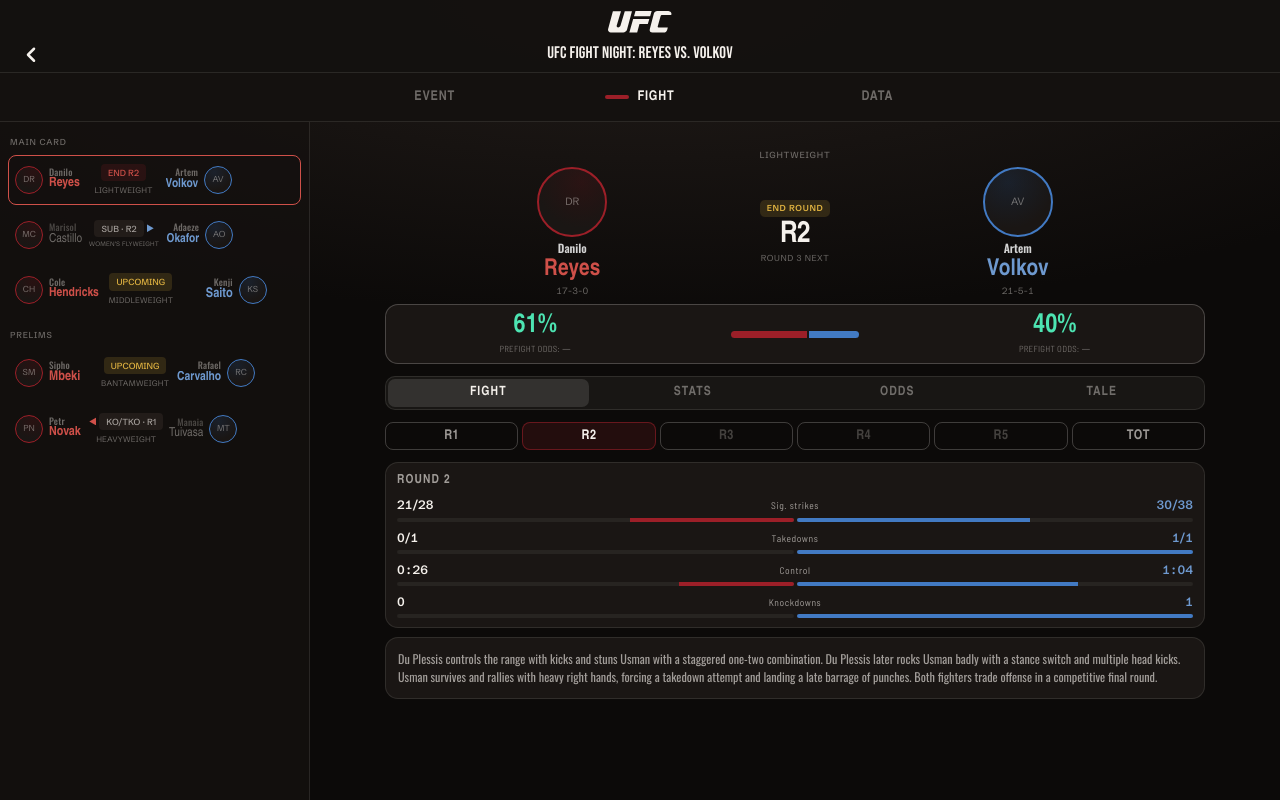
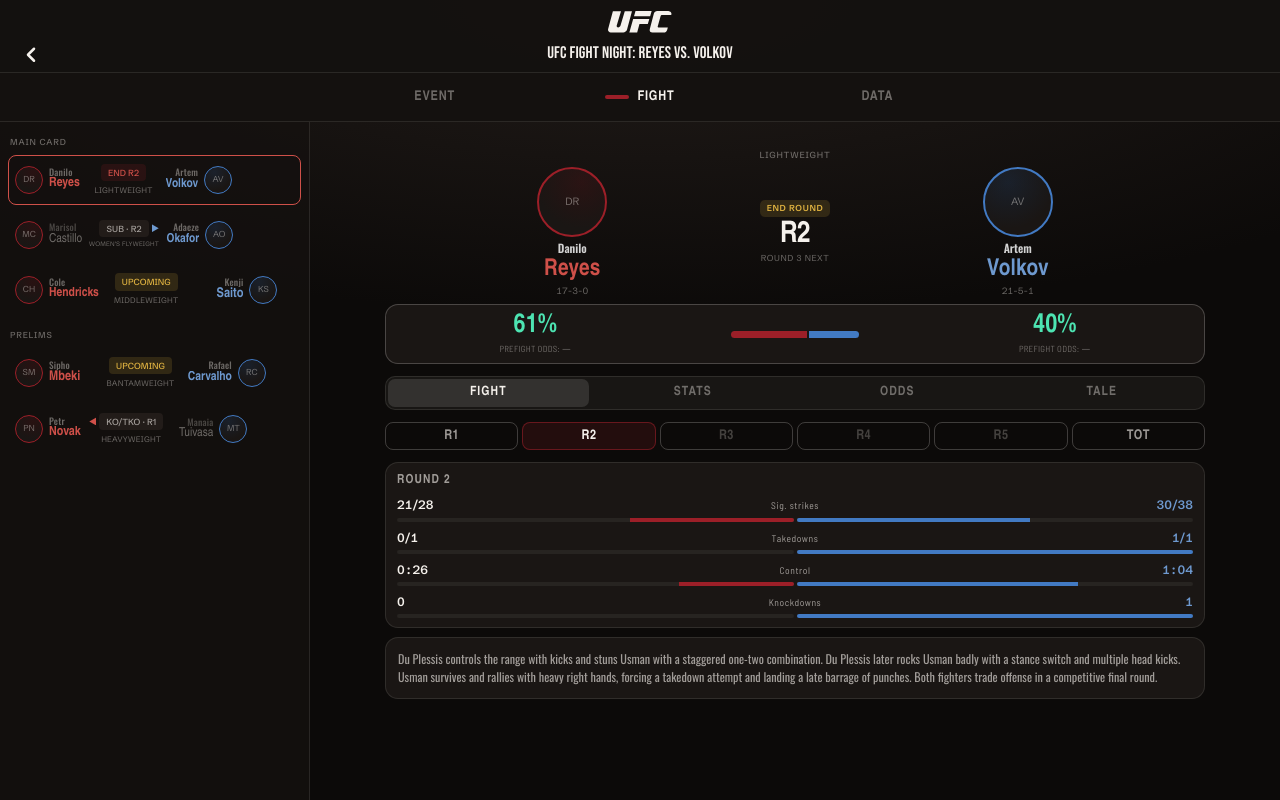
Before and after one commit to samayms/ufc-app, a React (Vite) app: page / in a window 1280 px wide. Built offline with nearby package versions, Linux system fonts and the light colour scheme; no server answers; a web font is replaced by a local one.

Commit message:
Stop the winner arrow from shifting list-row result text

```diff
--- a/src/ui/MatchupCard.tsx
+++ b/src/ui/MatchupCard.tsx
@@ -235,6 +235,7 @@
         <MatchupFighter fighter={red} corner="red" isLoser={redIsLoser} />
         <span className="event-card-center">
           <span className="event-card-center-result">
+            <span className="event-card-arrow-slot event-card-arrow-slot-left">
               {winnerCorner === "red" && (
                 <span
                   className="tot-winner-arrow tot-winner-arrow-red event-card-winner-arrow"
@@ -242,7 +243,9 @@
                   aria-label={`${red?.name ?? "Red corner"} won`}
                 />
               )}
+            </span>
             {center}
+            <span className="event-card-arrow-slot event-card-arrow-slot-right">
               {winnerCorner === "blue" && (
                 <span
                   className="tot-winner-arrow tot-winner-arrow-blue event-card-winner-arrow"
@@ -251,6 +254,7 @@
                 />
               )}
             </span>
+          </span>
           {centerDetail}
         </span>
         <MatchupFighter fighter={blue} corner="blue" isLoser={blueIsLoser} />
--- a/src/ui/newComponents.css
+++ b/src/ui/newComponents.css
@@ -188,10 +188,19 @@
   white-space: nowrap;
 }
 
-.event-card-center-result .event-card-winner-arrow {
+.event-card-arrow-slot {
+  display: inline-flex;
   flex: none;
   width: 7px;
   height: 8px;
+  align-items: center;
+  justify-content: center;
+}
+
+.event-card-arrow-slot .event-card-winner-arrow {
+  flex: none;
+  width: 100%;
+  height: 100%;
   margin: 0;
 }
 
```
Also changed, not shown: 2 other files (tests, documents, lock files or other folders). Lines whose indentation alone changed are shown as unchanged.
